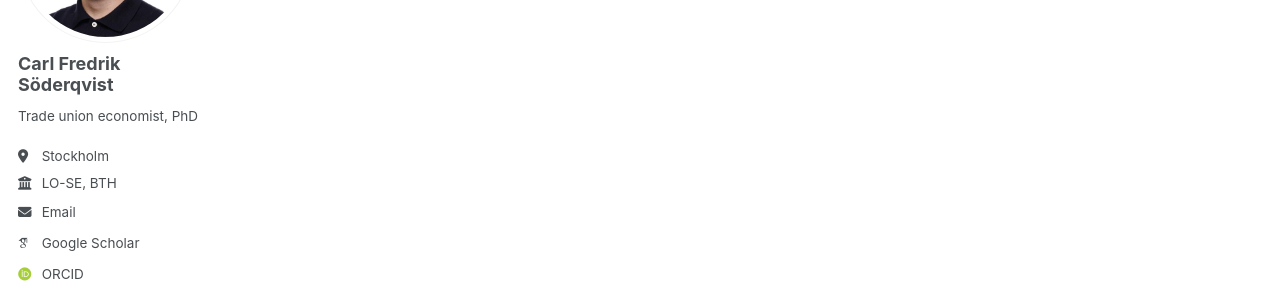
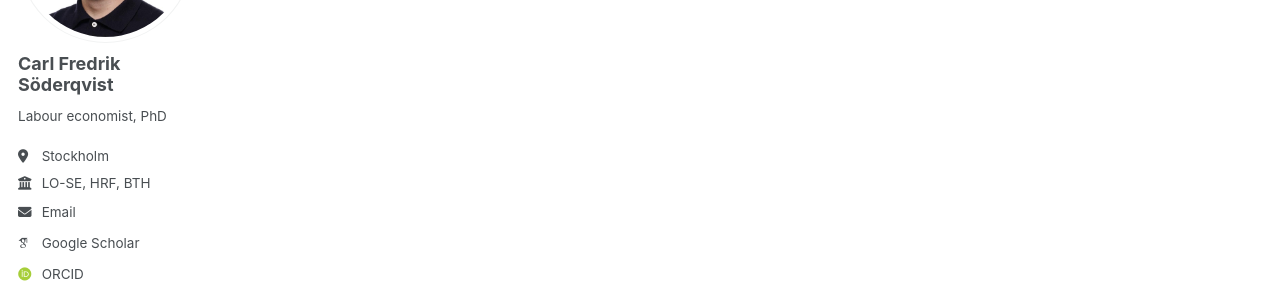
Before and after one commit to soedda/FSoderqvist_website, a Jekyll site: the page built from _pages/about.md, in a window 1280 px wide. Shown: the part 233-529 px from the top of the page. Built offline with Jekyll 4.4.1, drawn with Linux system fonts in a browser that asks for light colours; some web fonts are replaced; a script bundle is joined from its source files by our own code; library files that are not in the unit come from our copies.

Commit message:
Update _config.yml

```diff
--- a/_config.yml
+++ b/_config.yml
@@ -26,9 +26,9 @@ author:
   avatar           : "fsöderqvist LO.png"
   name             : "Carl Fredrik Söderqvist"
   pronouns         : # example: "she/her"
-  bio              : "Trade union economist, PhD"
+  bio              : "Labour economist, PhD"
   location         : "Stockholm"
-  employer         : "LO-SE, BTH"
+  employer         : "LO-SE, HRF, BTH"
   uri              : # URL
   email            : "fredrik.soderqvist-at-bth.se"
 
```
